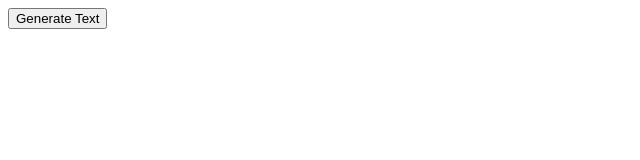
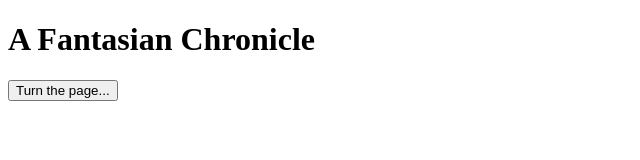
Before and after one commit to usselman/a-fantasian-chronicle, a website with bundled scripts: page index.html in a window 1280 px wide. Shown: the whole page, without its empty margins (0-640 px from the left). Built offline with nearby package versions, Linux system fonts and the light colour scheme.

Commit message:
A Fantasian Chronicle

```diff
--- a/index.html
+++ b/index.html
@@ -1,10 +1,12 @@
 <!DOCTYPE html>
 <html lang="en">
   <head>
-    <title>TraceryJS Boilerplate</title>
+    <title>A Fantasian Chronicle</title>
   </head>
   <body>
-    <button id="generateButton">Generate Text</button>
+    <h1>A Fantasian Chronicle</h1>
+    <button id="generateButton">Turn the page...</button>
+    <br />
     <div id="textContainer"></div>
 
     <script src="js/vendor/jquery-1.11.2.min.js"></script>
--- a/main.js
+++ b/main.js
@@ -20,7 +20,7 @@ const grammar = tracery.createGrammar({
 function generateText() {
     const types = ['hymn', 'history', 'myth'];
     const selectedType = types[Math.floor(Math.random() * types.length)];
-    const text = grammar.flatten(`#${selectedType}#`);
+    const text = grammar.flatten(`A ${selectedType}: #${selectedType}#`);
     const textContainer = document.getElementById('textContainer');
     textContainer.textContent = text;
 }
```
